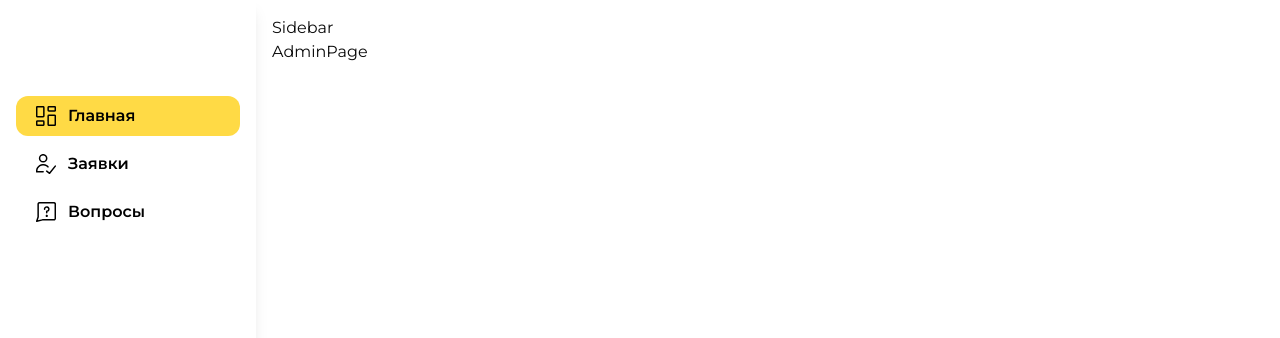
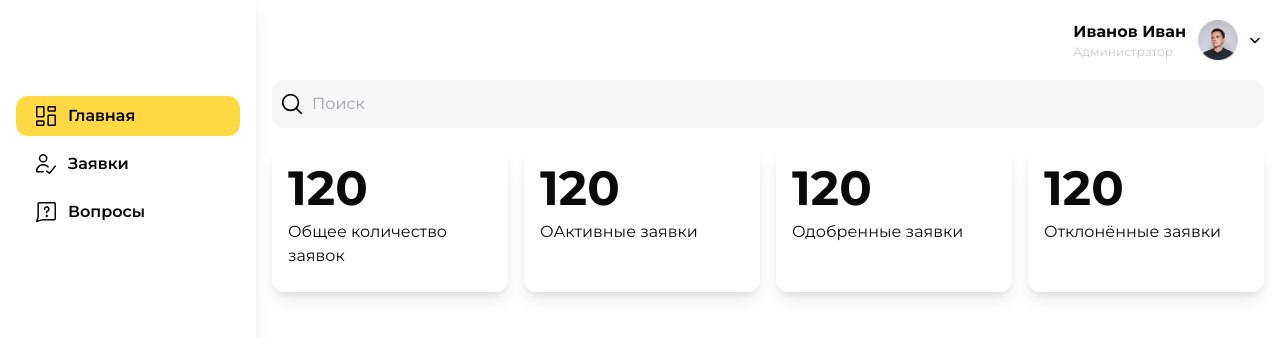
Before and after one commit to d1maash/kz-army, a Next.js app: page /admin in a window 1280 px wide. Shown: the top 338 px of the page. Built offline with nearby package versions, Linux system fonts and the light colour scheme.

Commit message:
admin page started

```diff
--- a/src/app/admin/Sidebar.tsx
+++ b/src/app/admin/Sidebar.tsx
@@ -1,7 +1,61 @@
+"use client"
+
+import Image from "next/image";
+import { usePathname } from "next/navigation";
+
 
 const Sidebar = () => {
+  const pathname = usePathname()
   return (
-    <div className="">Sidebar</div>
+    <aside className="md:max-w-64 md:w-full bg-white shadow-lg text-black p-4">
+        {/* <h1 className="mt-20 text-2xl font-bold">Admin Panel</h1> */}
+        <nav className="mt-20 font-semibold">
+            <ul>
+
+                <li
+                    className={`mb-2 rounded-xl p-2 px-5 ${
+                        pathname === "/admin" ? "bg-custom-yellow" : ""
+                    }`}
+                >
+                    <a href="/admin" className="hover:text-gray-400 flex items-center gap-3">
+                        <Image
+                            src="/icons/dashboard.svg"
+                            alt="dashboard"
+                            width={20}
+                            height={20}
+                        />
+                        <p className="hidden sm:block">Главная</p>
+                    </a>
+                </li>
+                <li
+                    className={`mb-2 rounded-xl p-2 px-5 ${
+                        pathname === "/admin/application" ? "bg-custom-yellow" : ""
+                    }`}
+                >
+                    <a href="/admin/application" className="hover:text-gray-400 flex items-center gap-3">
+                        <Image
+                            src="/icons/application.svg"
+                            alt="dashboard"
+                            width={20}
+                            height={20}
+                        />
+                        <p className="hidden sm:block">Заявки</p>
+                    </a>
+                </li>
+                <li className="mb-2 rounded-xl p-2 px-5">
+                    <a href="/admin" className="hover:text-gray-400 flex items-center gap-3">
+                        <Image
+                            src="/icons/question.svg"
+                            alt="dashboard"
+                            width={20}
+                            height={20}
+                        />
+                        <p className="hidden sm:block">Вопросы</p>
+                    </a>
+                </li>
+            </ul>
+        </nav>
+    </aside>
   )
 }
 
--- a/src/app/admin/layout.tsx
+++ b/src/app/admin/layout.tsx
@@ -2,70 +2,26 @@
 
 import React from "react";
 import "./admin.css"
-import Image from "next/image";
-import { usePathname } from "next/navigation";
+import Profile from "@/components/Profile";
+import Sidebar from "./Sidebar";
+// import Image from "next/image";
 
 export default function AdminLayout({
     children,
 }: {
     children: React.ReactNode;
 }) {
-    const pathname = usePathname()
     return (
         <div className="flex min-h-screen">
+            {/* Profile */}
+            <Profile />
+
+
             {/* Sidebar */}
-            <aside className="md:max-w-64 md:w-full bg-white shadow-lg text-black p-4">
-                {/* <h1 className="mt-20 text-2xl font-bold">Admin Panel</h1> */}
-                <nav className="mt-20 font-semibold">
-                    <ul>
-
-                        <li
-                            className={`mb-2 rounded-xl p-2 px-5 ${
-                                pathname === "/admin" ? "bg-custom-yellow" : ""
-                            }`}
-                        >
-                            <a href="/admin" className="hover:text-gray-400 flex items-center gap-3">
-                                <Image
-                                    src="/icons/dashboard.svg"
-                                    alt="dashboard"
-                                    width={20}
-                                    height={20}
-                                />
-                                <p className="hidden sm:block">Главная</p>
-                            </a>
-                        </li>
-                        <li
-                            className={`mb-2 rounded-xl p-2 px-5 ${
-                                pathname === "/admin/application" ? "bg-custom-yellow" : ""
-                            }`}
-                        >
-                            <a href="/admin/application" className="hover:text-gray-400 flex items-center gap-3">
-                                <Image
-                                    src="/icons/application.svg"
-                                    alt="dashboard"
-                                    width={20}
-                                    height={20}
-                                />
-                                <p className="hidden sm:block">Заявки</p>
-                            </a>
-                        </li>
-                        <li className="mb-2 rounded-xl p-2 px-5">
-                            <a href="/admin" className="hover:text-gray-400 flex items-center gap-3">
-                                <Image
-                                    src="/icons/question.svg"
-                                    alt="dashboard"
-                                    width={20}
-                                    height={20}
-                                />
-                                <p className="hidden sm:block">Вопросы</p>
-                            </a>
-                        </li>
-                    </ul>
-                </nav>
-            </aside>
+            <Sidebar />
 
             {/* Main Content */}
-            <main className="flex-1 p-4">
+            <main className="flex-1 mt-16 p-4">
                 {children}
             </main>
         </div>
--- a/src/app/admin/page.tsx
+++ b/src/app/admin/page.tsx
@@ -1,10 +1,48 @@
-import Sidebar from "./Sidebar"
+"use client"
 
 const AdminPage = () => {
   return (
     <div>
-        <Sidebar />
-        AdminPage
+        <form action="#">
+            <input
+              type="text"
+              placeholder="Поиск"
+              className="w-full p-3 pl-10 rounded-xl bg-[#F7F7F7]"
+              style={{
+                backgroundImage: "url('/icons/search.svg')",
+                backgroundRepeat: "no-repeat",
+                backgroundPosition: "10px center",
+                backgroundSize: "20px 20px",
+            }}
+            />
+
+        </form>
+
+        <div className="mt-5 grid sm:grid-cols-2 md:grid-cols-4 gap-4">
+            <div className="p-4 h-36 bg-white shadow-lg rounded-xl">
+                <h2 className="font-bold text-5xl">120</h2>
+                <p className="mt-2">Общее количество заявок</p>
+            </div>
+            <div className="p-4 h-36 bg-white shadow-lg rounded-xl">
+                <h2 className="font-bold text-5xl">120</h2>
+                <p className="mt-2">ОАктивные заявки</p>
+            </div>
+            <div className="p-4 h-36 bg-white shadow-lg rounded-xl">
+                <h2 className="font-bold text-5xl">120</h2>
+                <p className="mt-2">Одобренные заявки</p>
+            </div>
+            <div className="p-4 h-36 bg-white shadow-lg rounded-xl">
+                <h2 className="font-bold text-5xl">120</h2>
+                <p className="mt-2">Отклонённые заявки</p>
+            </div>
+
+        </div>
+
+        <div className="flex justify-between">
+              <div className="flex flex-col bg-white shadow-lg">
+
+              </div>
+        </div>
     </div>
   )
 }
--- /dev/null
+++ b/src/components/Profile.tsx
@@ -0,0 +1,26 @@
+import Image from "next/image"
+
+const Profile = () => {
+  return (
+    <div className="fixed top-5 right-5 flex items-center gap-3">
+        <div className="flex flex-col">
+            <h3 className="font-bold">Иванов Иван</h3>
+            <p className="text-[#C8C8C8] text-xs">Администратор</p>
+        </div>
+        <Image
+            src="/Ivan.png"
+            alt="ivan"
+            width={40}
+            height={40}
+        />
+        <Image
+            src="/icons/down-arrow.svg"
+            alt="down-arrow"
+            width={10}
+            height={10}
+        />
+    </div>
+  )
+}
+
+export default Profile
```
Also changed, not shown: public/Ivan.png (added).
